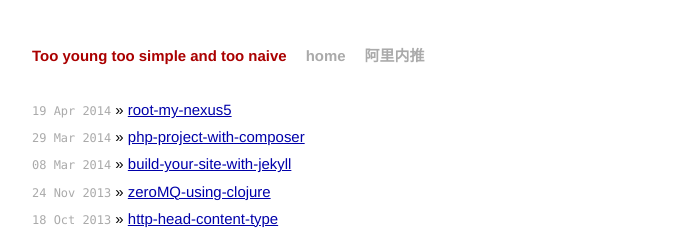
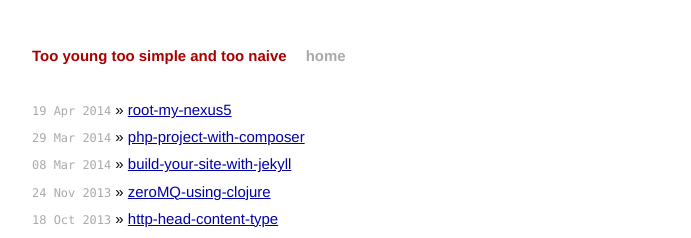
Before and after one commit to baijian/baijian.github.io, a Jekyll site: the page built from index.html, in a window 1280 px wide. Shown: the top 238 px of the page, without its empty margins (294-985 px from the left). Built offline with Jekyll 4.4.1, drawn with Linux system fonts in a browser that asks for light colours; Markdown is read by kramdown in place of the engine named in the settings.

Commit message:
remove recomend

```diff
--- a/_layouts/default.html
+++ b/_layouts/default.html
@@ -19,7 +19,7 @@
           <div class="header">
             <h1 class="title"><a href="/">{{ site.name }}</a></h1>
             <a class="extra" href="/">home</a>
-            <a class="extra" href="/recomend.html">阿里内推</a>
+            <!--<a class="extra" href="/recomend.html">阿里内推</a>-->
           </div>
 
           {{ content }}
```
